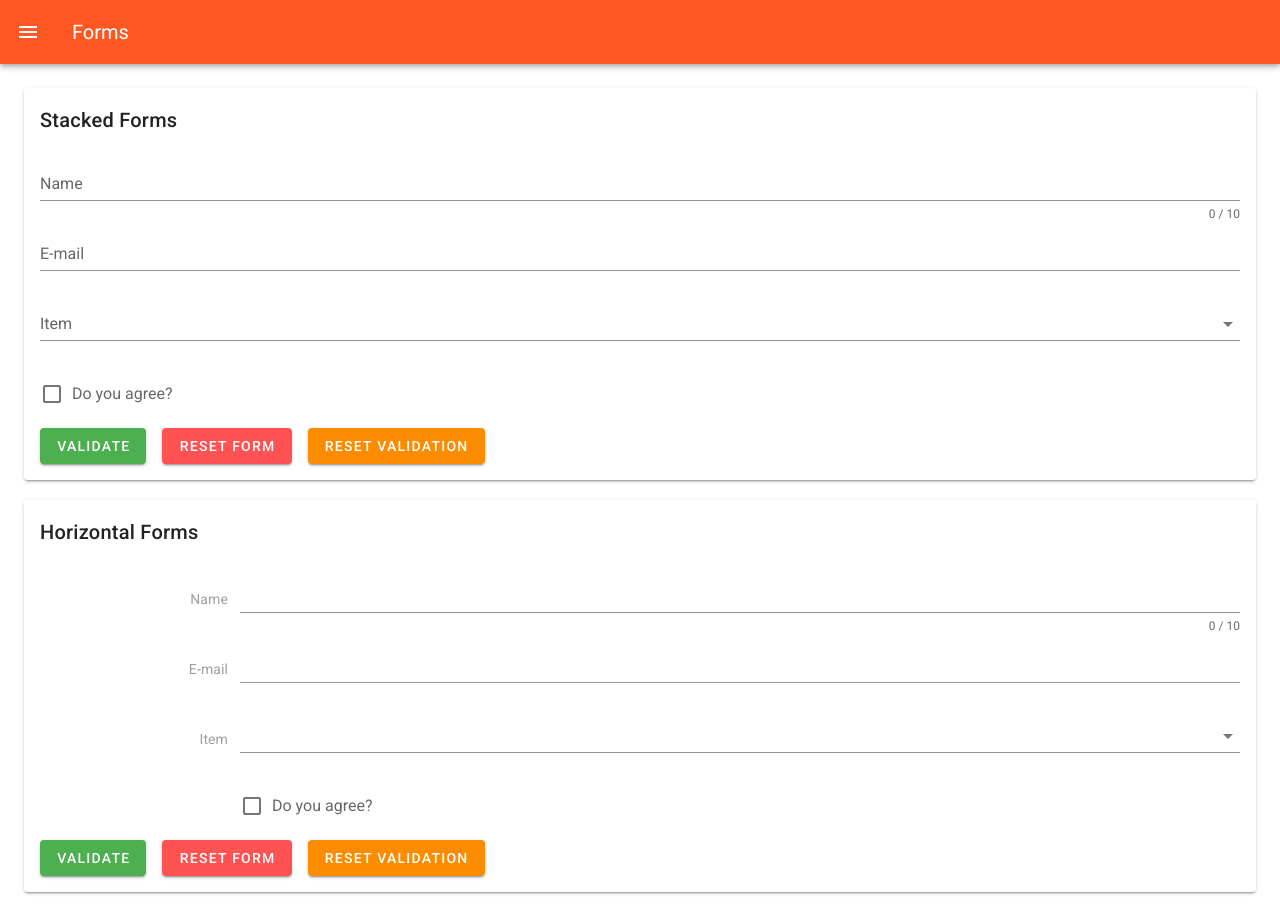
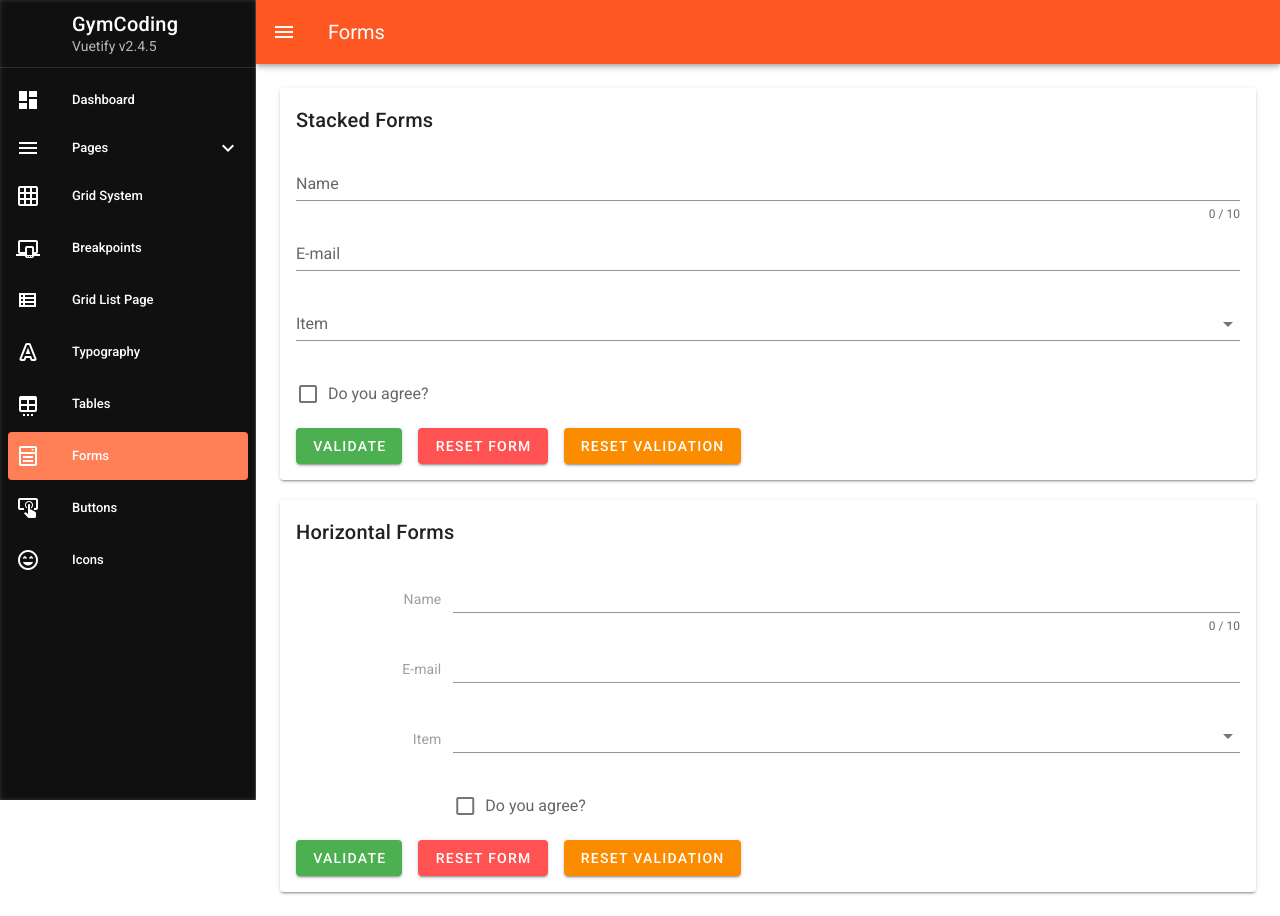
Before and after one commit to gymcoding/vuetify-admin-template, a Vue app: page /forms in a window 1280 px wide. Built offline with nearby package versions, Linux system fonts and the light colour scheme; what vue-line-clamp would draw is missing.

Commit message:
Change Nav
Change Nav

```diff
--- a/src/layouts/default/Drawer.vue
+++ b/src/layouts/default/Drawer.vue
@@ -13,52 +13,31 @@
         v-bind="props"
       />
     </template>
-    <v-list-item>
-      <v-list-item-avatar>
-        <v-img
-          :src="
-            require('@/assets/logo-bg.png')"
-        />
-      </v-list-item-avatar>
-      <v-list-item-content>
-        <v-list-item-title class="text-h6">
-          GymCoding
-        </v-list-item-title>
-        <v-list-item-subtitle>
-          Vuetify v2.4.5
-        </v-list-item-subtitle>
-      </v-list-item-content>
-    </v-list-item>
+    <default-drawer-header />
     <v-divider />
-    <v-list
-      dense
-      nav
-    >
-      <v-list-item
-        v-for="(item, index) in items"
-        :key="`item-${index}`"
-        link
-        :to="item.to"
-        class="py-1"
-        active-class="primary white--text"
-      >
-        <v-list-item-icon>
-          <v-icon>{{ item.icon }}</v-icon>
-        </v-list-item-icon>
-        <v-list-item-content>
-          <v-list-item-title>{{ item.title }}</v-list-item-title>
-        </v-list-item-content>
-      </v-list-item>
-    </v-list>
+    <default-list :items="items" />
   </v-navigation-drawer>
 </template>
 <script>
+import DefaultDrawerHeader from './DrawerHeader'
+import DefaultList from './List'
 export default {
   name: 'DefaultDrawer',
+  components: {
+    DefaultDrawerHeader,
+    DefaultList
+  },
   data: () => ({
     gradient: 'rgba(0, 0, 0, .7), rgba(0, 0, 0, .7)',
     items: [
       { title: 'Dashboard', icon: 'mdi-view-dashboard', to: '/' },
+      { title: 'Pages', icon: 'mdi-menu', items: [
+        { title: 'Authentication', icon: 'mdi-login', items: [
+          { title: 'SignIn', to: '/authentication/sign-in' },
+          { title: 'SignUp', to: '/authentication/sign-up' },
+        ]},
+        { title: 'ProductList', to: '/page/product-list' },
+      ]},
       { title: 'Grid System', icon: 'mdi-grid', to: '/grid-system' },
       { title: 'Breakpoints', icon: 'mdi-responsive', to: '/breakpoints' },
       { title: 'Grid List Page', icon: 'mdi-view-list-outline', to: '/grid-list-page' },
@@ -67,9 +46,7 @@ export default {
       { title: 'Forms', icon: 'mdi-form-select', to: '/forms' },
       { title: 'Buttons', icon: 'mdi-gesture-tap-button', to: '/buttons' },
       { title: 'Icons', icon: 'mdi-emoticon-excited-outline', to: '/icons' },
-      { title: 'SignIn', icon: 'mdi-login', to: '/authentication/sign-in' },
-      { title: 'SignUp', icon: 'mdi-logout', to: '/authentication/sign-up' },
-      { title: 'ProductList', icon: 'mdi-reproduction', to: '/page/product-list' },
+
     ],
   })
 }
--- /dev/null
+++ b/src/layouts/default/DrawerHeader.vue
@@ -0,0 +1,23 @@
+<template>
+  <v-list-item>
+    <v-list-item-avatar>
+      <v-img :src="require('@/assets/logo-bg.png')" />
+    </v-list-item-avatar>
+    <v-list-item-content>
+      <v-list-item-title class="text-h6">
+        GymCoding
+      </v-list-item-title>
+      <v-list-item-subtitle>
+        Vuetify v2.4.5
+      </v-list-item-subtitle>
+    </v-list-item-content>
+  </v-list-item>
+</template>
+<script>
+export default {
+  name: 'DefaultDrawerHeader'
+}
+</script>
+<style lang="">
+
+</style>
--- a/src/layouts/default/Index.vue
+++ b/src/layouts/default/Index.vue
@@ -19,7 +19,7 @@ export default {
     DefaultView
   },
   data: () => ({
-    drawer: false,
+    drawer: true,
   }),
 }
 </script>
--- /dev/null
+++ b/src/layouts/default/List.vue
@@ -0,0 +1,42 @@
+<template>
+  <v-list
+    dense
+    expand
+    nav
+  >
+    <template
+      v-for="(item, index) in items"
+    >
+      <default-list-group
+        v-if="item.items"
+        :key="`group-${index}`"
+        :item="item"
+      />
+      <default-list-item
+        v-else
+        :key="`item-${index}`"
+        :item="item"
+      />
+    </template>
+  </v-list>
+</template>
+<script>
+import DefaultListItem from './ListItem'
+import DefaultListGroup from './ListGroup'
+export default {
+  name: 'DefaultList',
+  components: {
+    DefaultListItem,
+    DefaultListGroup,
+  },
+  props: {
+    items: {
+      type: Array,
+      default: () => ([]),
+    }
+  }
+}
+</script>
+<style lang="">
+
+</style>
--- /dev/null
+++ b/src/layouts/default/ListGroup.vue
@@ -0,0 +1,68 @@
+<template>
+  <v-list-group
+    :group="group"
+    :prepend-icon="item.icon"
+    eager
+    v-bind="$attrs"
+  >
+    <template v-slot:activator>
+      <v-list-item-content>
+        <v-list-item-title>
+          {{ item.title }}
+        </v-list-item-title>
+      </v-list-item-content>
+    </template>
+    <template v-for="(child, i) in item.items">
+      <default-list-group
+        v-if="child.items"
+        :key="`sub-group-${i}`"
+        :item="child"
+      />
+      <default-list-item
+        v-else
+        :key="`child-${i}`"
+        :item="child"
+      />
+    </template>
+  </v-list-group>
+</template>
+<script>
+import DefaultListItem from './ListItem'
+export default {
+  name: 'DefaultListGroup',
+  components: {
+    DefaultListItem,
+  },
+  props: {
+    item: {
+      type: Object,
+      default: () => ({})
+    }
+  },
+  data: () => ({
+  }),
+  computed: {
+    group () {
+      return this.genGroup(this.item.items)
+    },
+  },
+  methods: {
+    genGroup (items) {
+      return items.reduce((acc, cur) => {
+        if (!cur.to) return acc
+
+        acc.push(
+          cur.items
+            ? this.genGroup(cur.items)
+            : cur.to.slice(1, -1),
+        )
+
+        return acc
+      }, []).join('|')
+    },
+  },
+}
+</script>
+<style lang="">
+
+</style>
--- /dev/null
+++ b/src/layouts/default/ListItem.vue
@@ -0,0 +1,29 @@
+<template>
+  <v-list-item
+    link
+    :to="item.to"
+    class="py-1"
+    active-class="primary white--text"
+  >
+    <v-list-item-icon>
+      <v-icon>{{ item.icon }}</v-icon>
+    </v-list-item-icon>
+    <v-list-item-content>
+      <v-list-item-title>{{ item.title }}</v-list-item-title>
+    </v-list-item-content>
+  </v-list-item>
+</template>
+<script>
+export default {
+  name: 'DefaultListItem',
+  props: {
+    item: {
+      type: Object,
+      default: () => ({})
+    }
+  }
+}
+</script>
+<style lang="">
+
+</style>
--- a/src/views/GridSystem.vue
+++ b/src/views/GridSystem.vue
@@ -4,11 +4,6 @@
     fluid
     tag="section"
   >
-    <view-intro
-      heading="Grid System"
-      link="components/grid"
-    />
-
     <v-row class="text-center">
       <v-col
         v-for="n in 3"
```
Also changed, not shown: .eslintrc.js.
